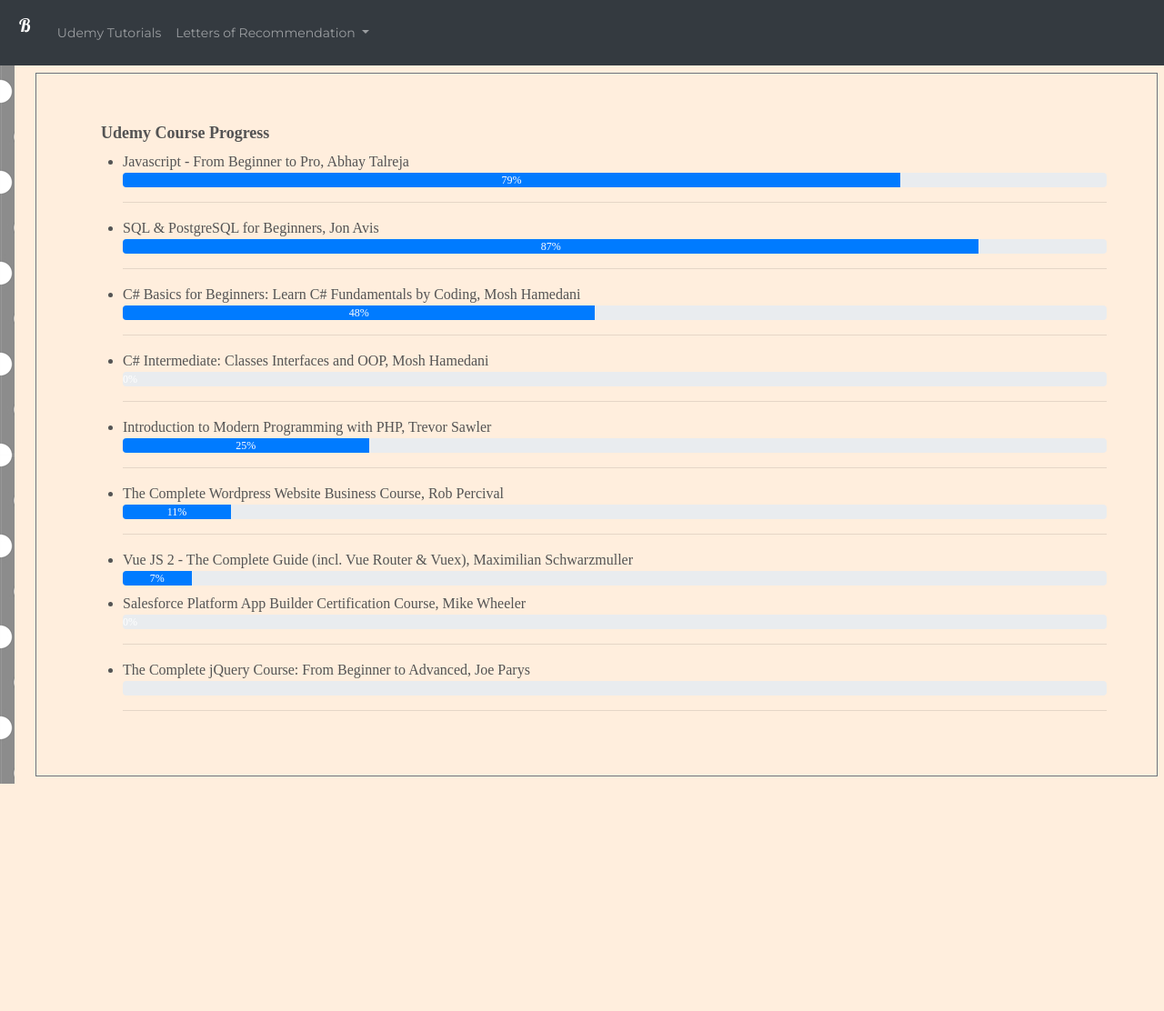
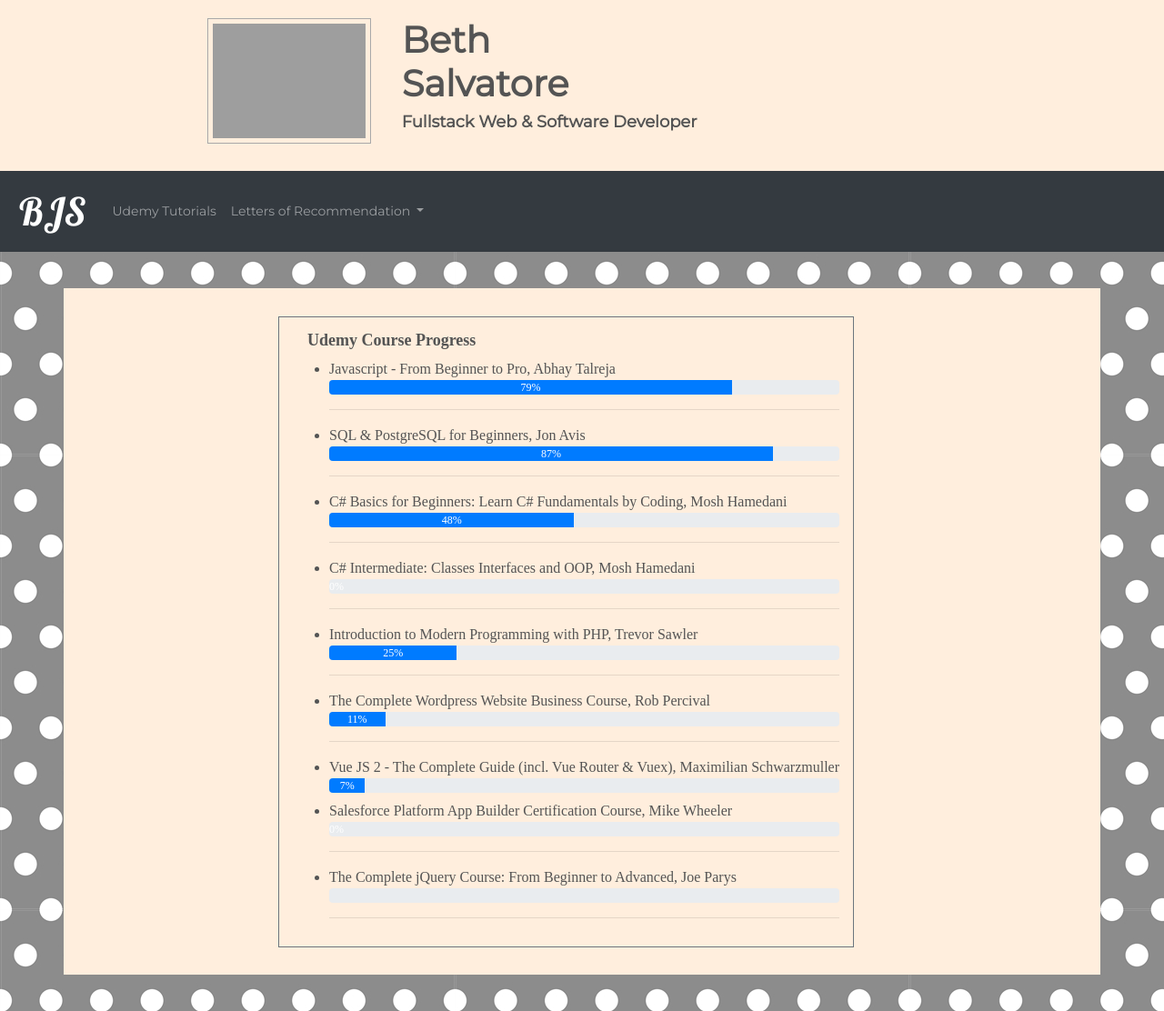
Before and after one commit to BJSalvatore/portfolio, a PHP site: page /progress.html in a window 1280 px wide. Shown: the whole page at 91% size. Before the commit the page ends 862 px from the top, so only its background shows below. Run offline with PHP 8.4, Linux system fonts and the light colour scheme; some libraries are stand-ins or nearby versions; grey boxes are pictures that could not be loaded.

Commit message:
fixes progress page

```diff
--- a/app/css/main.css
+++ b/app/css/main.css
@@ -33,7 +33,6 @@ h3 {
   margin: 0;
 }
 
-
 .navbar a li{
   justify-content: space-between;
 }
@@ -62,8 +61,11 @@ img {
    align-self: center;
 }
 
-.sidenave {
+.sidenav {
   position: absolute;
+  padding-bottom:
+  background-color:#ffeedd;
+  margin-bottom: 40px;
 }
 
 .main {
@@ -92,8 +94,6 @@ hr {
   display: flex;
   background-color:#ffeedd;
   height: auto;
-  /* margin-left: 60px;
-  margin-right: 60px; */
   margin-top: 40px;
   margin-bottom: 40px;
   padding-top: 15px;
@@ -102,21 +102,14 @@ hr {
 }
 
 .panel {
-  padding: 40px;
-  margin-left: auto;
-  margin-right: auto;
+  display: flex;
+  width: 100%;
   float: center;
 }
 
 .panel-body{
   padding: 15px;
   height: auto;
-}
-
-.counter-item{
-  height: 20px;
-  width: auto;
-  background-color: #cccccc;
 }
 
 .footer {
@@ -137,10 +130,10 @@ hr {
 
   .sidenav {
     position: absolute;
+    columns: 1;
   }
 
   .main {
-
     columns: 1;
   }
 
@@ -226,13 +219,5 @@ hr {
 /* Extra large devices (large desktops, 1200px and up) */
 @media screen and (min-width: 1200px) {
 
-    /* .sidenav {
-      position: absolute;
-    }
-
-    .main {
-      position: relative;
-      columns: 2;
-    } */
 
  }
--- a/app/progress.html
+++ b/app/progress.html
@@ -12,10 +12,23 @@
 </head>
 
 <body class="background">
+	<div class="jumbotron-fluid" style="background-color:#ffeedd;">
+		<div class="row w-100 m-0">
+			<div class="col-lg-2 offset-lg-2 col-md-3 offset-md-3">
+					<img id="headshot" src="images/headshot.png" class="img-fluid float-center" style="max-width: 180px; height: auto;"/>
+			</div>
+			<div class="col-md-4">
+				<div id="title" class="title">
+					<h1>Beth<br>Salvatore</h1>
+					<h3>Fullstack Web & Software Developer</h3>
+				</div>
+			</div>
+			</div>
+		</div>
 
   <nav class="navbar navbar-expand-sm bg-dark navbar-dark">
   <!-- Brand -->
-  <p id="initial" style="font-family: 'Lobster', cursive; font-size: 32px;"><a class="navbar-brand" href="index.html">B</a></p>
+	<a class="navbar-brand" href="index.html" style="font-family: 'Lobster', cursive; font-size: 42px;">BJS</a>
 
   <!-- Links -->
   <ul class="navbar-nav">
@@ -36,10 +49,11 @@
   </ul>
 </nav>
 
-<div class="container-fluid float-center ml-3 p-2" style="background-color:#ffeedd; color: #545454; font-family: 'Montserrat;'">
-  <div class="col-md-12">
-    <div id="progress">
-      <div class="panel border border-secondary">
+<div class="container">
+	<div class="row">
+		<div class="col-lg-12 offset-lg-4 col-md-11 offset-md-1 col-sm-10 offset-sm-1 justify-content-center">
+			<div id="progress" class="panel border border-secondary mt-3">
+				<div class="d-flex flex-column w-100">
 		        <div class="panel-body float-center" style="background-color:#ffeedd; color: #545454; font-family: 'Montserrat;'">
 		            <h3 class="ml-3">Udemy Course Progress</h3>
 		          <ul>
@@ -92,6 +106,8 @@
 		</div>
 </div>
 </div>
+</div>
+
 <script src="https://code.jquery.com/jquery-3.3.1.slim.min.js" integrity="sha384-q8i/X+965DzO0rT7abK41JStQIAqVgRVzpbzo5smXKp4YfRvH+8abtTE1Pi6jizo" crossorigin="anonymous"></script>
 <script src="https://cdnjs.cloudflare.com/ajax/libs/popper.js/1.14.7/umd/popper.min.js" integrity="sha384-UO2eT0CpHqdSJQ6hJty5KVphtPhzWj9WO1clHTMGa3JDZwrnQq4sF86dIHNDz0W1" crossorigin="anonymous"></script>
 <script src="https://stackpath.bootstrapcdn.com/bootstrap/4.3.1/js/bootstrap.min.js" integrity="sha384-JjSmVgyd0p3pXB1rRibZUAYoIIy6OrQ6VrjIEaFf/nJGzIxFDsf4x0xIM+B07jRM" crossorigin="anonymous"></script>
```
Also changed, not shown: app/index.html (+6 -6 lines), dist/css/main.css (+6 -13 lines), dist/index.html (+6 -6 lines), dist/progress.html (+21 -5 lines). Lines whose indentation alone changed are shown as unchanged.
